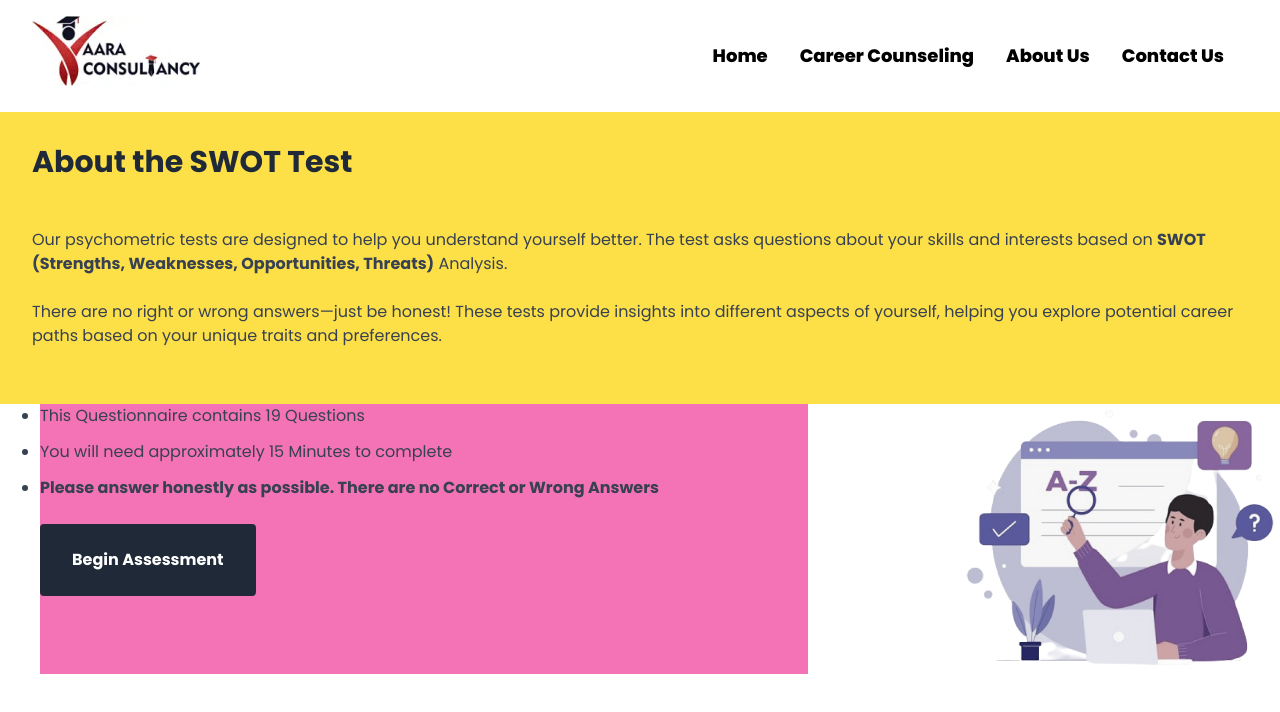
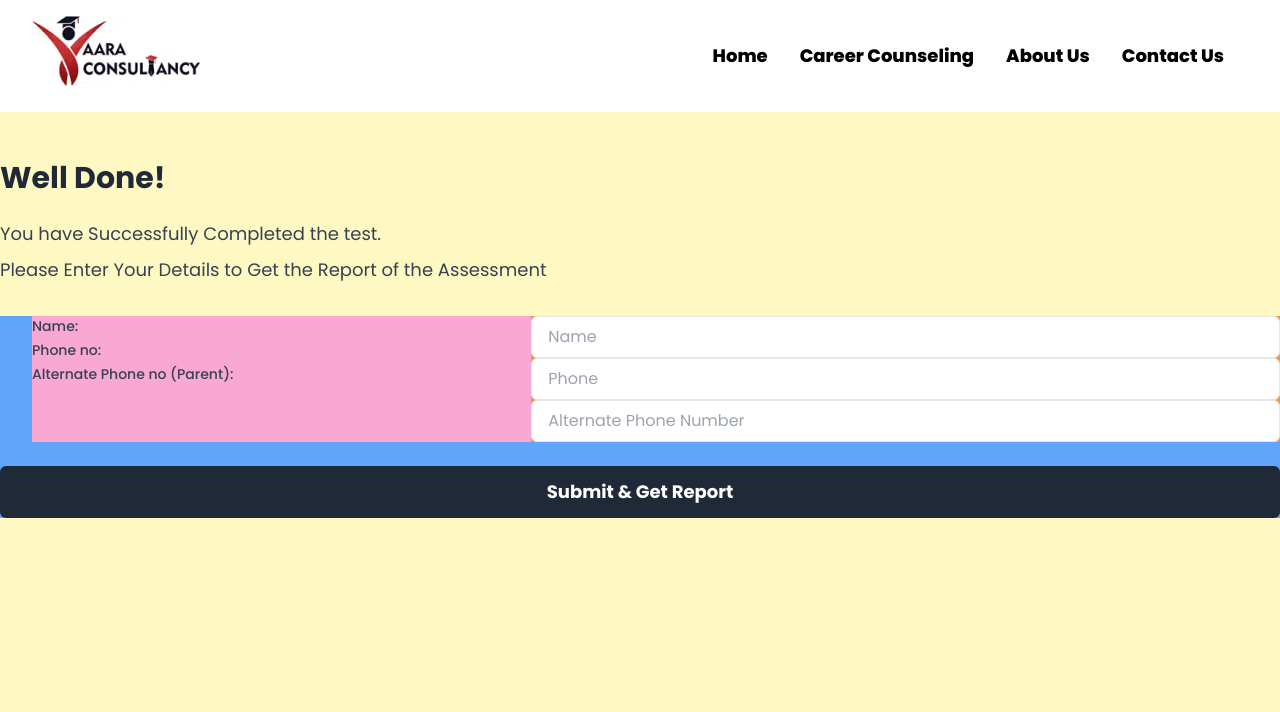
Before and after one commit to Harshala09-05/psychometric_test, a React (Create React App) app: page / in a window 1280 px wide. Shown: the top 712 px of the page. Built offline with nearby package versions, Linux system fonts and the light colour scheme.

Commit message:
[Harshala]: added components

```diff
--- a/src/Components/About.jsx
+++ b/src/Components/About.jsx
@@ -42,7 +42,7 @@ function About() {
 //   </div>
 <div>
 
-    <div className="lg:w-full bg-yellow-300 lg:text-left mb-6 lg:mb-0 flex flex-col p-8">
+    <div className="lg:w-full  lg:text-left mb-6 lg:mb-0 flex flex-col p-10 mt-4">
         <h1 className="text-3xl font-bold text-gray-800 mb-12">
           About the SWOT Test
         </h1>
@@ -54,7 +54,7 @@ function About() {
         </p>
     </div>
     <div className='flex max-w-full mx-auto justify-between '>
-        <div className='bg-pink-400 ml-10  lg:w-3/5 flex flex-col items-start'>
+        <div className=' ml-10  lg:w-3/5 flex flex-col items-start p-2'>
         <ul className="text-left list-disc   text-gray-700 mb-6 space-y-3">
          <li>This Questionnaire contains 19 Questions</li>
          <li>You will need approximately 15 Minutes to complete</li>
--- /dev/null
+++ b/src/Components/Questions.jsx
@@ -0,0 +1,58 @@
+import React, { useState } from "react";
+
+function Questions() {
+  const [selectedOption, setSelectedOption] = useState(null);
+
+  const handleOptionChange = (event) => {
+    setSelectedOption(event.target.value);
+  };
+  return (
+    <div className="flex flex-col  max-h-screen ">
+      <div className="flex justify-end px-12 p-4 mt-4 text-xl ">
+        <span className="mr-10">Questions Displayed: 19</span>
+        <span>Questions Answered: 3 / 19</span>
+      </div>
+      <div className=" max-w-full  mx-6  p-20 bg-customGray">
+        <h2 className=" text-lg font-semibold h-auto mb-10">
+          1. Picture yourself in a scenario where you need to calculate
+          percentages and estimate costs in your head quickly. How confident do
+          you feel in your ability to make quick calculations?
+        </h2>
+        <div className="space-y-4  ">
+          <label className="flex items-center space-x-2">
+            <input
+              type="radio"
+              name="confidence"
+              value="confident"
+              checked={selectedOption === "confident"}
+              onChange={handleOptionChange}
+              className="text-blue-600 focus:ring-blue-500"
+            />
+            <span>
+              I feel confident in my ability to handle numbers and quickly
+              calculate percentages and estimate costs.
+            </span>
+          </label>
+          <label className="flex items-center space-x-2 ">
+            <input
+              type="radio"
+              name="confidence"
+              value="notConfident"
+              checked={selectedOption === "notConfident"}
+              onChange={handleOptionChange}
+              className="text-blue-600 focus:ring-blue-500"
+            />
+            <span>
+              I'm not particularly confident in my ability to handle math.
+            </span>
+          </label>
+        </div>
+        <button className="flex mt-20 px-4 py-3 text-xl bg-gray-800 text-white font-medium rounded-md hover:bg-gray-900">
+          Next
+        </button>
+      </div>
+    </div>
+  );
+}
+
+export default Questions;
--- /dev/null
+++ b/src/Components/SubmitForm.jsx
@@ -0,0 +1,90 @@
+import React from 'react'
+
+function SubmitForm() {
+  return (
+    <div >
+   {/* className="min-h-screen bg-white flex flex-col items-center pt-12" */}
+
+    {/* Main Content */}
+    <div className="min-h-screen bg-yellow-100 flex flex-col items-start pt-12">
+      <h1 className="text-3xl font-bold text-gray-800 mb-6">Well Done!</h1>
+      <p className="text-lg text-gray-700 mb-2">You have Successfully Completed the test.</p>
+      <p className="text-lg text-gray-700 mb-8">Please Enter Your Details to Get the Report of the Assessment</p>
+
+      {/* Form */}
+      <form className="space-y-6 bg-blue-400 flex flex-col w-full">
+        {/* <div className="text-left flex justify-evenly">
+          <label className="block text-sm font-medium text-gray-700 mb-1">Name:</label>
+          <input
+            type="text"
+            placeholder="Name"
+            className="w-auto px-4 py-2 border rounded-md focus:outline-none focus:ring-2 focus:ring-blue-500"
+          />
+        </div>
+
+        <div className="text-left">
+          <label className="block text-sm font-medium text-gray-700 mb-1">Phone no:</label>
+          <input
+            type="text"
+            placeholder="Phone"
+            className="w-full px-4 py-2 border rounded-md focus:outline-none focus:ring-2 focus:ring-blue-500"
+          />
+        </div>
+
+        <div className="text-left">
+          <label className="block text-sm font-medium text-gray-700 mb-1">Alternate Phone no (Parent):</label>
+          <input
+            type="text"
+            placeholder="Alternate Phone Number"
+            className="w-full px-4 py-2 border rounded-md focus:outline-none focus:ring-2 focus:ring-blue-500"
+          />
+        </div>
+
+        <div className="text-left">
+          <label className="block text-sm font-medium text-gray-700 mb-1">Email:</label>
+          <input
+            type="email"
+            placeholder="Email"
+            className="w-full px-4 py-2 border rounded-md focus:outline-none focus:ring-2 focus:ring-blue-500"
+          />
+        </div> */}
+<div className='flex justify-between text-left'>
+<div className='flex flex-col ml-8 w-2/5 bg-pink-300'>
+  <label className="block text-sm font-medium text-gray-700 mb-1">Name:</label>
+  <label className="block text-sm font-medium text-gray-700 mb-1">Phone no:</label>
+  <label className="block text-sm font-medium text-gray-700 mb-1">Alternate Phone no (Parent):</label>
+
+
+</div>
+<div className='flex flex-col w-3/5 bg-orange-400'>
+<input
+            type="text"
+            placeholder="Name"
+            className="w-full px-4 py-2 border rounded-md focus:outline-none focus:ring-2 focus:ring-blue-500"
+          />
+          <input
+            type="text"
+            placeholder="Phone"
+            className="w-auto px-4 py-2 border rounded-md focus:outline-none focus:ring-2 focus:ring-blue-500"
+          />
+           <input
+            type="text"
+            placeholder="Alternate Phone Number"
+            className="w-auto px-4 py-2 border rounded-md focus:outline-none focus:ring-2 focus:ring-blue-500"
+          />
+
+</div>
+</div>
+        <button
+          type="submit"
+          className="w-full py-3 bg-gray-800 text-white text-lg font-semibold rounded-md hover:bg-gray-900"
+        >
+          Submit & Get Report
+        </button>
+      </form>
+    </div>
+  </div>
+  )
+}
+
+export default SubmitForm
--- a/src/Pages/Home.jsx
+++ b/src/Pages/Home.jsx
@@ -2,6 +2,8 @@ import React from 'react'
 import NavBar from '../Components/NavBar';
 import Content from '../Components/Content';
 import About from '../Components/About';
+import Questions from '../Components/Questions';
+import SubmitForm from '../Components/SubmitForm';
 
 
 
@@ -9,7 +11,7 @@ function Home() {
   return (
     <div>
       <NavBar/>
-      <About/>
+      <SubmitForm/>
     </div>
   )
 }
--- a/src/output.css
+++ b/src/output.css
@@ -545,9 +545,37 @@ video {
   display: none;
 }
 
+.float-end {
+  float: inline-end;
+}
+
 .mx-auto {
   margin-left: auto;
   margin-right: auto;
+}
+
+.mb-12 {
+  margin-bottom: 3rem;
+}
+
+.mb-4 {
+  margin-bottom: 1rem;
+}
+
+.mb-6 {
+  margin-bottom: 1.5rem;
+}
+
+.mb-8 {
+  margin-bottom: 2rem;
+}
+
+.ml-10 {
+  margin-left: 2.5rem;
+}
+
+.ml-4 {
+  margin-left: 1rem;
 }
 
 .mr-2 {
@@ -570,12 +598,56 @@ video {
   height: 4rem;
 }
 
+.h-96 {
+  height: 24rem;
+}
+
+.h-\[80px\] {
+  height: 80px;
+}
+
+.h-auto {
+  height: auto;
+}
+
+.w-\[168px\] {
+  width: 168px;
+}
+
 .w-auto {
   width: auto;
 }
 
+.w-full {
+  width: 100%;
+}
+
 .max-w-7xl {
   max-width: 80rem;
+}
+
+.max-w-full {
+  max-width: 100%;
+}
+
+.list-inside {
+  list-style-position: inside;
+}
+
+.list-disc {
+  list-style-type: disc;
+}
+
+.flex-col {
+  flex-direction: column;
+}
+
+.place-items-start {
+  place-items: start;
+}
+
+.items-start {
+  align-items: flex-start;
 }
 
 .items-center {
@@ -592,6 +664,26 @@ video {
   margin-left: calc(2rem * calc(1 - var(--tw-space-x-reverse)));
 }
 
+.space-y-3 > :not([hidden]) ~ :not([hidden]) {
+  --tw-space-y-reverse: 0;
+  margin-top: calc(0.75rem * calc(1 - var(--tw-space-y-reverse)));
+  margin-bottom: calc(0.75rem * var(--tw-space-y-reverse));
+}
+
+.rounded {
+  border-radius: 0.25rem;
+}
+
+.bg-gray-800 {
+  --tw-bg-opacity: 1;
+  background-color: rgb(31 41 55 / var(--tw-bg-opacity));
+}
+
+.bg-pink-400 {
+  --tw-bg-opacity: 1;
+  background-color: rgb(244 114 182 / var(--tw-bg-opacity));
+}
+
 .bg-white {
   --tw-bg-opacity: 1;
   background-color: rgb(255 255 255 / var(--tw-bg-opacity));
@@ -602,13 +694,88 @@ video {
   background-color: rgb(253 224 71 / var(--tw-bg-opacity));
 }
 
+.p-4 {
+  padding: 1rem;
+}
+
+.p-8 {
+  padding: 2rem;
+}
+
+.px-10 {
+  padding-left: 2.5rem;
+  padding-right: 2.5rem;
+}
+
 .px-4 {
   padding-left: 1rem;
   padding-right: 1rem;
 }
 
+.px-6 {
+  padding-left: 1.5rem;
+  padding-right: 1.5rem;
+}
+
+.px-8 {
+  padding-left: 2rem;
+  padding-right: 2rem;
+}
+
+.py-16 {
+  padding-top: 4rem;
+  padding-bottom: 4rem;
+}
+
+.py-32 {
+  padding-top: 8rem;
+  padding-bottom: 8rem;
+}
+
+.py-6 {
+  padding-top: 1.5rem;
+  padding-bottom: 1.5rem;
+}
+
+.text-left {
+  text-align: left;
+}
+
+.text-3xl {
+  font-size: 1.875rem;
+  line-height: 2.25rem;
+}
+
+.text-lg {
+  font-size: 1.125rem;
+  line-height: 1.75rem;
+}
+
+.text-xl {
+  font-size: 1.25rem;
+  line-height: 1.75rem;
+}
+
+.font-bold {
+  font-weight: 700;
+}
+
+.font-extrabold {
+  font-weight: 800;
+}
+
 .font-medium {
   font-weight: 500;
+}
+
+.text-black {
+  --tw-text-opacity: 1;
+  color: rgb(0 0 0 / var(--tw-text-opacity));
+}
+
+.text-gray-700 {
+  --tw-text-opacity: 1;
+  color: rgb(55 65 81 / var(--tw-text-opacity));
 }
 
 .text-gray-800 {
@@ -616,10 +783,20 @@ video {
   color: rgb(31 41 55 / var(--tw-text-opacity));
 }
 
+.text-white {
+  --tw-text-opacity: 1;
+  color: rgb(255 255 255 / var(--tw-text-opacity));
+}
+
 .shadow {
   --tw-shadow: 0 1px 3px 0 rgb(0 0 0 / 0.1), 0 1px 2px -1px rgb(0 0 0 / 0.1);
   --tw-shadow-colored: 0 1px 3px 0 var(--tw-shadow-color), 0 1px 2px -1px var(--tw-shadow-color);
   box-shadow: var(--tw-ring-offset-shadow, 0 0 #0000), var(--tw-ring-shadow, 0 0 #0000), var(--tw-shadow);
+}
+
+.hover\:bg-gray-700:hover {
+  --tw-bg-opacity: 1;
+  background-color: rgb(55 65 81 / var(--tw-bg-opacity));
 }
 
 .hover\:text-gray-600:hover {
@@ -641,8 +818,41 @@ video {
 }
 
 @media (min-width: 1024px) {
+  .lg\:mb-0 {
+    margin-bottom: 0px;
+  }
+
+  .lg\:w-1\/4 {
+    width: 25%;
+  }
+
+  .lg\:w-2\/5 {
+    width: 40%;
+  }
+
+  .lg\:w-3\/5 {
+    width: 60%;
+  }
+
+  .lg\:w-full {
+    width: 100%;
+  }
+
+  .lg\:flex-row {
+    flex-direction: row;
+  }
+
+  .lg\:px-0 {
+    padding-left: 0px;
+    padding-right: 0px;
+  }
+
   .lg\:px-8 {
     padding-left: 2rem;
     padding-right: 2rem;
   }
+
+  .lg\:text-left {
+    text-align: left;
+  }
 }
--- a/tailwind.config.js
+++ b/tailwind.config.js
@@ -2,7 +2,11 @@
 module.exports = {
   content: [  "./src/**/*.{js,jsx,ts,tsx}"],
   theme: {
-    extend: {},
+    extend: {
+      colors: {
+        customGray: '#eeecec', // Add your custom color here
+      },
+    },
   },
   plugins: [],
 }
```
